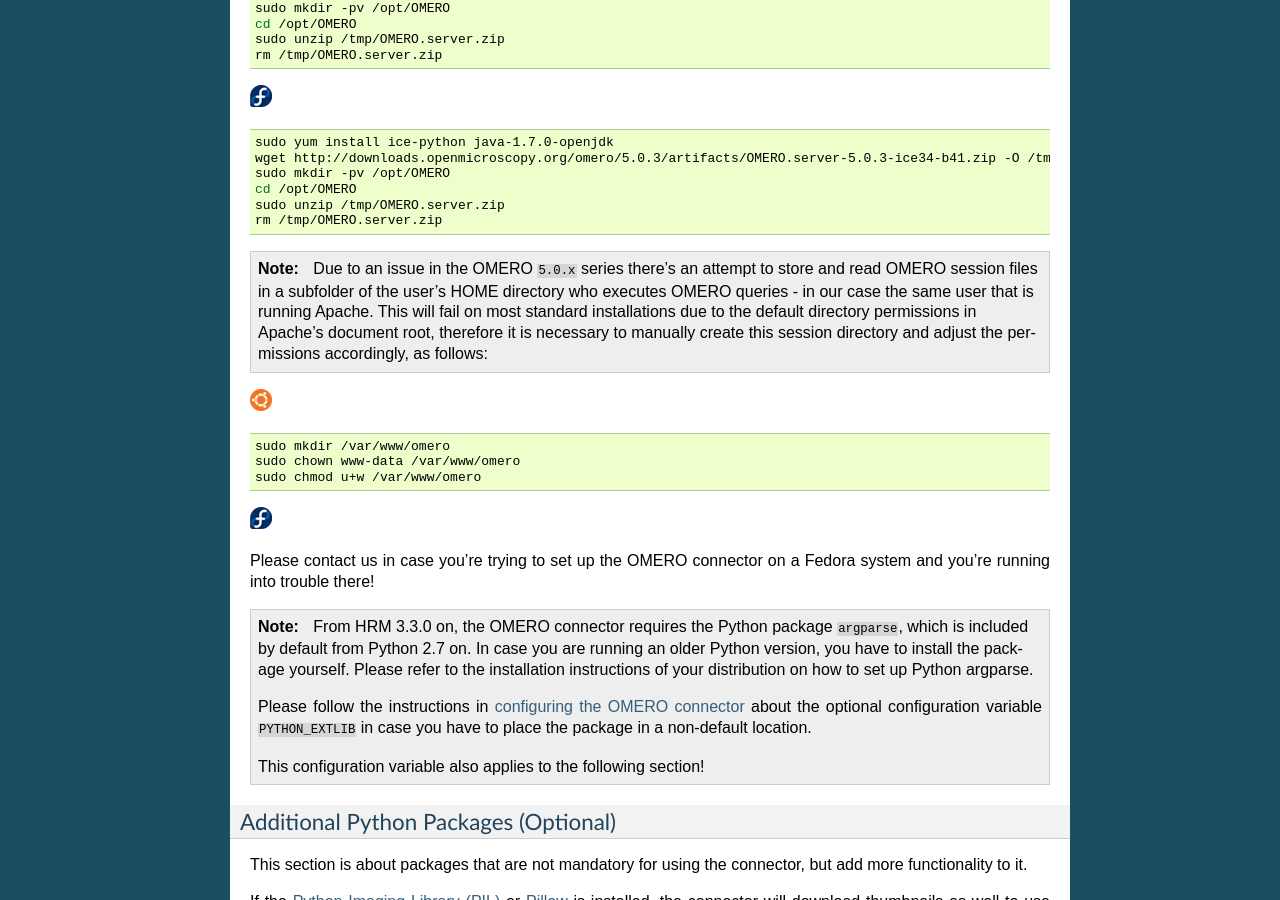
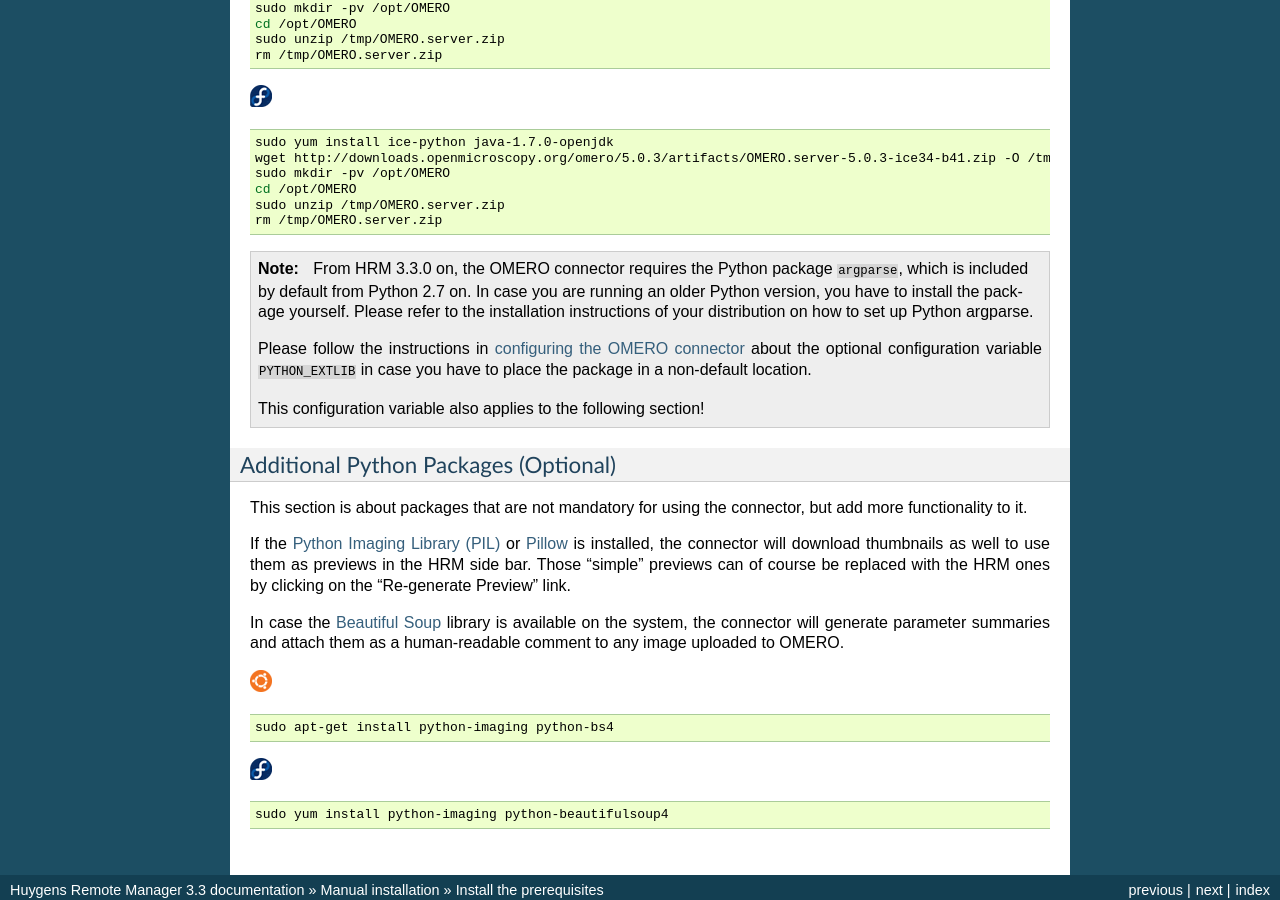
Before and after one commit to aarpon/hrm_docs, a Sphinx documentation site: the page built from docs/admin/prerequisites.rst, in a window 1280 px wide and 900 px high, scrolled down 4776 px. Built offline with Sphinx 7.4.7, drawn with Linux system fonts in a browser that asks for light colours.

Commit message:
Remove section about OMERO_SESSION_DIR workaround.
This should (a) be fixed upstream, at least for OMERO 5.1, and (b) be irrelevant
for the Python based connector anyway.

refs #395, #361

```diff
--- a/docs/admin/prerequisites.rst
+++ b/docs/admin/prerequisites.rst
@@ -289,29 +289,6 @@ follows:
 
 .. note::
 
-    Due to an issue in the OMERO ``5.0.x`` series there's an attempt to store
-    and read OMERO session files in a subfolder of the user's HOME directory
-    who executes OMERO queries - in our case the same user that is running
-    Apache. This will fail on most standard installations due to the default
-    directory permissions in Apache's document root, therefore it is necessary
-    to manually create this session directory and adjust the permissions
-    accordingly, as follows:
-
-|ubuntu|
-
-.. code-block:: sh
-
-    sudo mkdir /var/www/omero
-    sudo chown www-data /var/www/omero
-    sudo chmod u+w /var/www/omero
-
-|fedora|
-
-Please contact us in case you're trying to set up the OMERO connector on a
-Fedora system and you're running into trouble there!
-
-.. note::
-
     From HRM 3.3.0 on, the OMERO connector requires the Python package
     ``argparse``, which is included by default from Python 2.7 on. In case you
     are running an older Python version, you have to install the package
```
